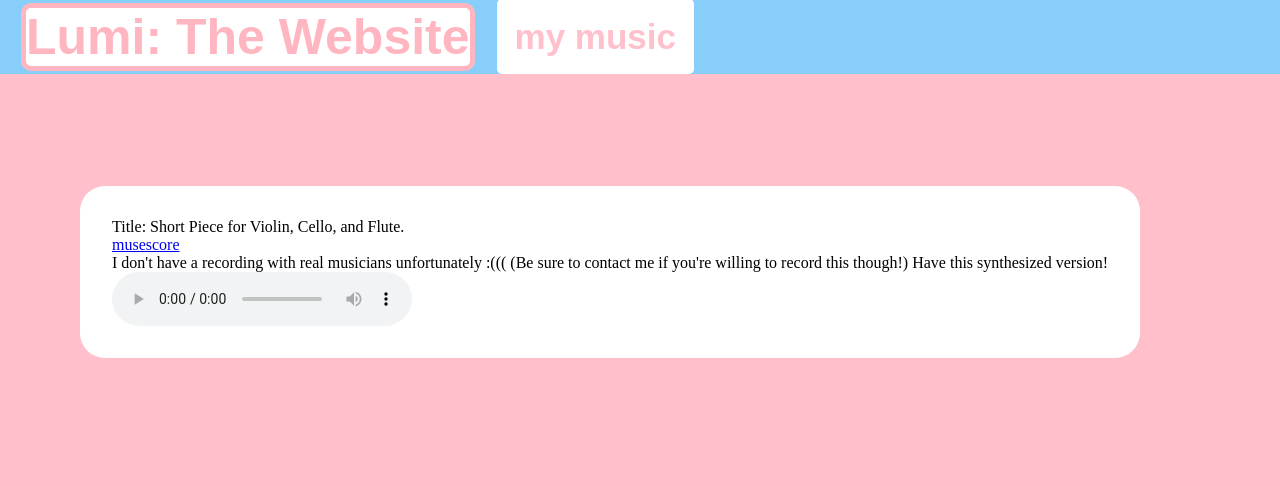
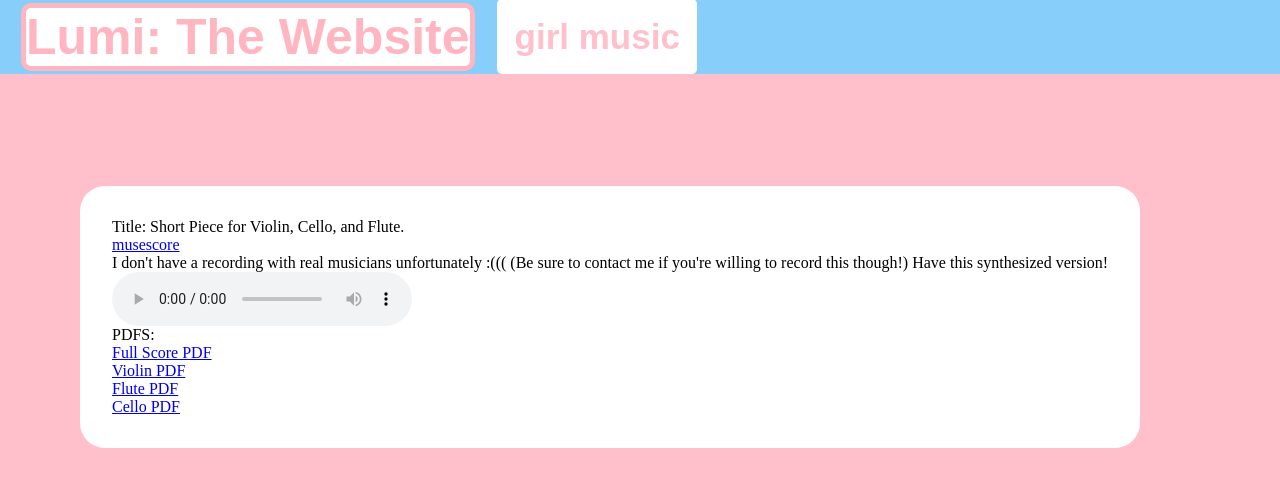
Before and after one commit to koolkdny/koolkdny, a plain HTML site: page music.html in a window 1280 px wide. Drawn offline with Linux system fonts and the light colour scheme.

Commit message:
made the music girlier

```diff
--- a/music.html
+++ b/music.html
@@ -32,7 +32,7 @@
     </a>
     <a href="music.html" style="text-decoration:none">
         <h1 style="color:pink;background:white;border-radius:5px;padding:0.5em;margin:0.5em">
-            my music
+            girl music
         </h1>
     </a>
 </div>
@@ -49,4 +49,23 @@
         <source src="MP3/ViolinCelloFlute.mp3" type="audio/mp3" />
         <h1>Whoops. Looks like your browser can't handle this!</h1>
     </audio>
+    <br />
+    PDFS: <br />
+
+    <a href="MusicPDF/ViolinCelloFlute/fullscore.pdf" target="_blank">
+        Full Score PDF
+    </a>
+    <br />
+    <a href="MusicPDF/ViolinCelloFlute/violin.pdf" target="_blank">
+        Violin PDF
+    </a>
+    <br />
+    <a href="MusicPDF/ViolinCelloFlute/flute.pdf" target="_blank">
+        Flute PDF
+    </a>
+    <br />
+    <a href="MusicPDF/ViolinCelloFlute/Cello.pdf" target="_blank">
+        Cello PDF
+    </a>
+
 </div>
```
Also changed, not shown: index.html (+1 -1 lines), 4 other files.
